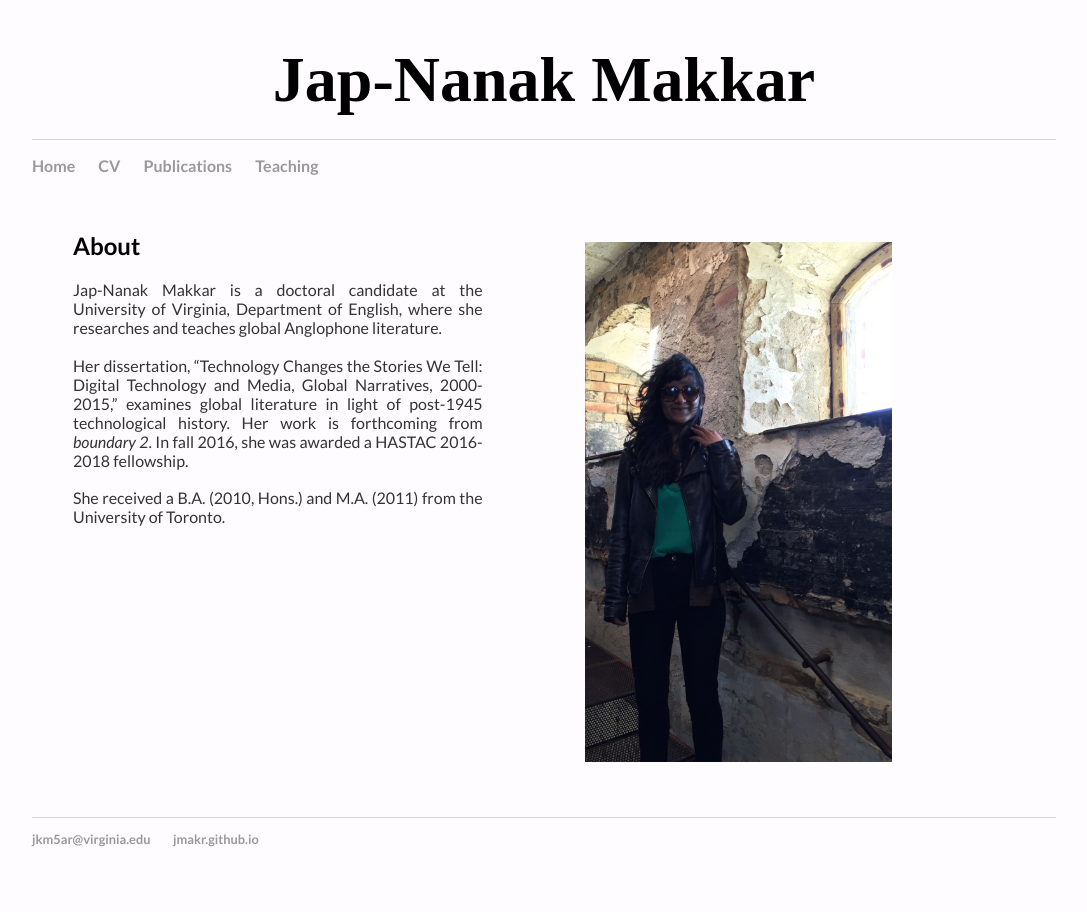
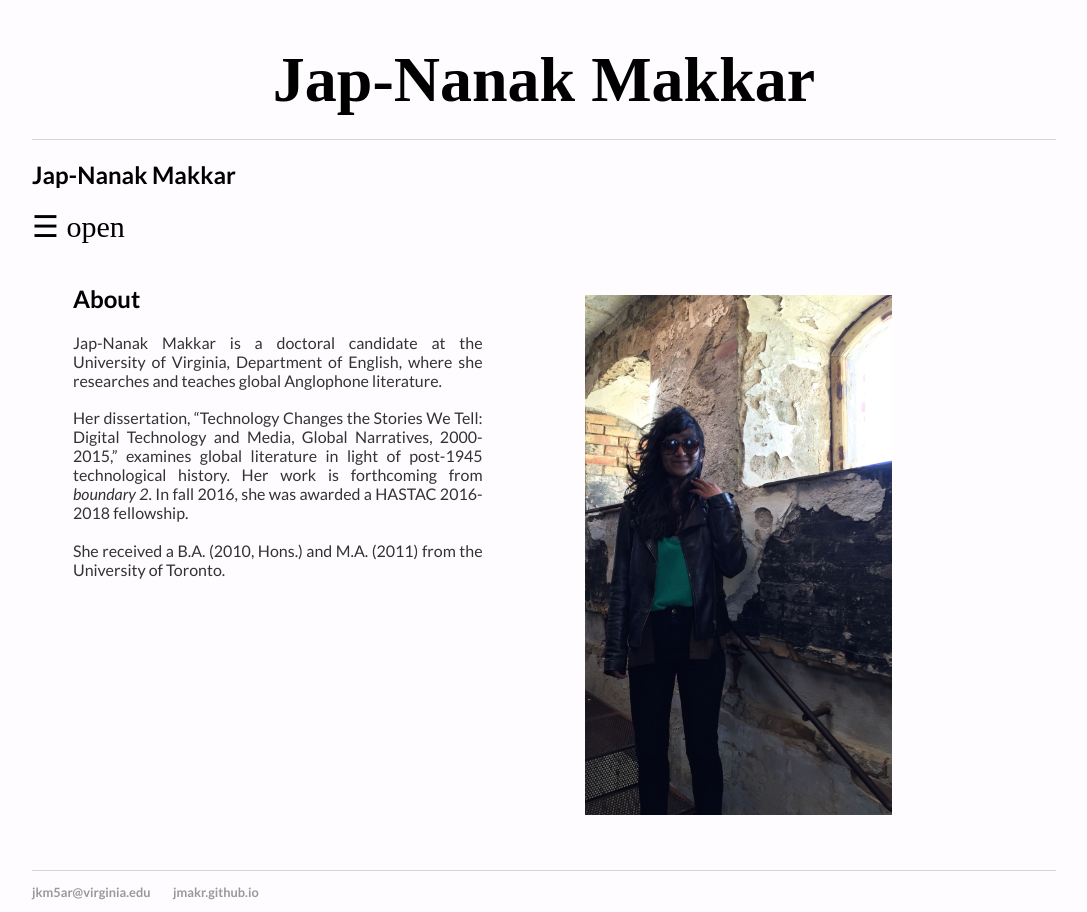
Before and after one commit to jmakr/jmakr.github.io, a Jekyll site: the page built from index.html, in a window 1280 px wide. Shown: the whole page, without its empty margins (96-1183 px from the left). Built offline with Jekyll 4.4.1, drawn with Linux system fonts in a browser that asks for light colours.

Commit message:
Update default.html

```diff
--- a/_layouts/default.html
+++ b/_layouts/default.html
@@ -14,17 +14,83 @@
 		<header>
 		  <h1>Jap-Nanak Makkar</h1>
 		</header>
+		<style>
+		.sidenav {
+		    height: 100%;
+		    width: 0;
+		    position: fixed;
+		    z-index: 1;
+		    top: 0;
+		    left: 0;
+		    background-color: #111;
+		    overflow-x: hidden;
+		    transition: 0.5s;
+		    padding-top: 60px;
+		}
 
-		<body>
-			<nav>
-	    		<ul>
-	        		<li><a href="/">Home</a></li>
-	        		<li><a href="/cv">CV</a></li>
-	        		<li><a href="/publications">Publications</a></li>
-	        		<li><a href="/teaching">Teaching</a></li>
-	        		<!-- cut link to news page -->
-	    		</ul>
-			</nav>
+		.sidenav a {
+		    padding: 8px 8px 8px 32px;
+		    text-decoration: none;
+		    font-size: 25px;
+		    color: #818181;
+		    display: block;
+		    transition: 0.3s
+		}
+
+		.sidenav a:hover, .offcanvas a:focus{
+		    color: #f1f1f1;
+		}
+
+		.sidenav .closebtn {
+		    position: absolute;
+		    top: 0;
+		    right: 25px;
+		    font-size: 36px;
+		    margin-left: 50px;
+		}
+
+		}
+
+		#main {
+		    transition: margin-left .5s;
+		    padding: 16px;
+		}
+
+		@media screen and (max-height: 450px) {
+		  .sidenav {padding-top: 15px;}
+		  .sidenav a {font-size: 18px;}
+		}
+		</style>
+			<body>
+
+			<div id="mySidenav" class="sidenav">
+<a href="javascript:void(0)" class="closebtn" onclick="closeNav()">&times;</a>
+
+				<a href="/">Home</a>
+	        		<a href="/cv">CV</a>
+	        		<a href="/publications">Publications</a>
+	        		<a href="/teaching">Teaching</a>
+			</div>
+
+			<div id="main">
+
+			    <h2>{{ page.title }}</h2>
+
+			  <span style="font-size:30px;cursor:pointer" onclick="openNav()">&#9776; open</span>
+			</div>
+
+			<script>
+			function openNav() {
+			    document.getElementById("mySidenav").style.width = "250px";
+			    document.getElementById("main").style.marginLeft = "250px";
+			}
+
+			function closeNav() {
+			    document.getElementById("mySidenav").style.width = "0";
+			    document.getElementById("main").style.marginLeft= "0";
+			}
+			</script>
+
 			<div class="container">
 
 			{{ content }}
```
